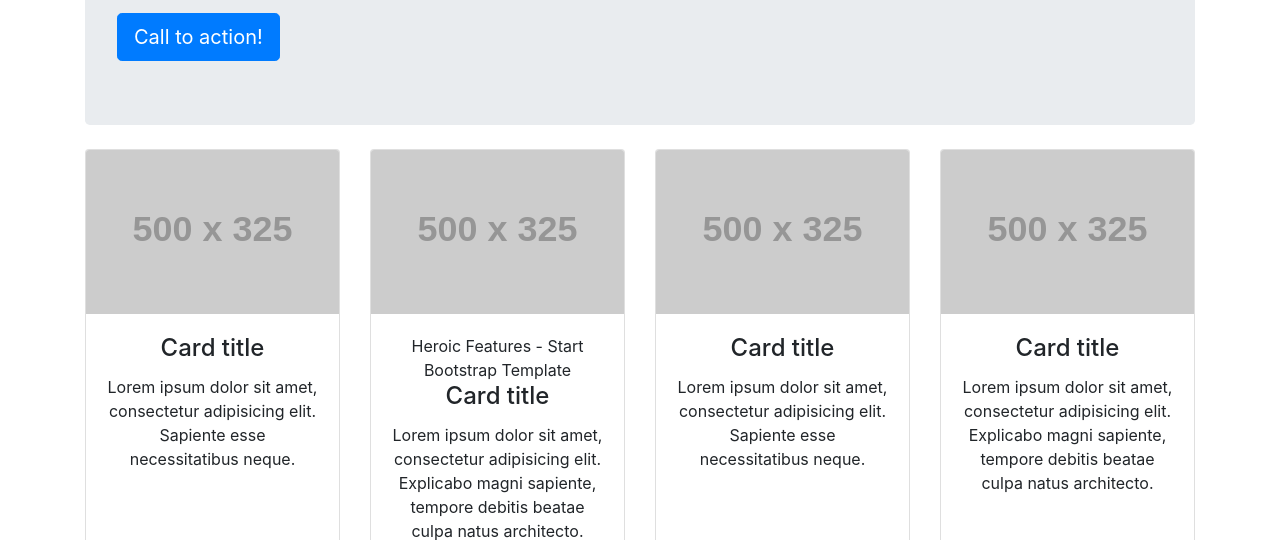
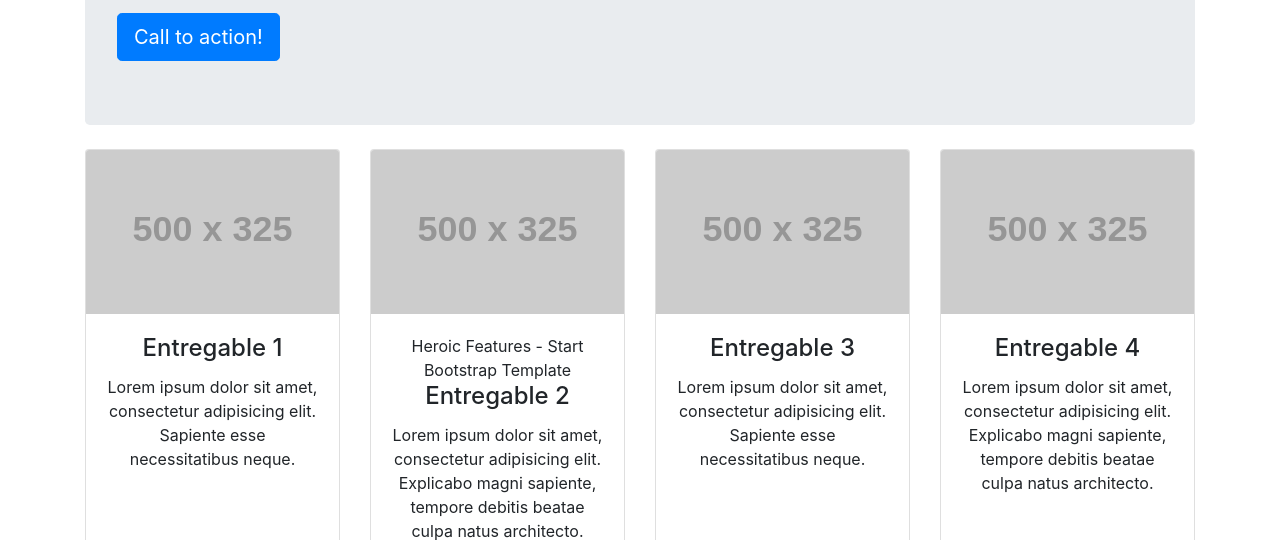
Before and after one commit to equipo19FB/externo, a website: page index.html in a window 1280 px wide. Shown: the part 412-952 px from the top of the page. Drawn offline with Linux system fonts and the light colour scheme; placeholder pictures from the web are drawn by us.

Commit message:
Update index.html

```diff
--- a/index.html
+++ b/index.html
@@ -65,7 +65,7 @@
         <div class="card h-100">
           <img class="card-img-top" src="http://placehold.it/500x325" alt="">
           <div class="card-body">
-            <h4 class="card-title">Card title</h4>
+            <h4 class="card-title">Entregable 1</h4>
             <p class="card-text">Lorem ipsum dolor sit amet, consectetur adipisicing elit. Sapiente esse necessitatibus neque.</p>
           </div>
           <div class="card-footer">
@@ -78,7 +78,7 @@
         <div class="card h-100">
           <img class="card-img-top" src="http://placehold.it/500x325" alt="">
           <div class="card-body">Heroic Features - Start Bootstrap Template
-            <h4 class="card-title">Card title</h4>
+            <h4 class="card-title">Entregable 2</h4>
             <p class="card-text">Lorem ipsum dolor sit amet, consectetur adipisicing elit. Explicabo magni sapiente, tempore debitis beatae culpa natus architecto.</p>
           </div>
           <div class="card-footer">
@@ -91,7 +91,7 @@
         <div class="card h-100">
           <img class="card-img-top" src="http://placehold.it/500x325" alt="">
           <div class="card-body">
-            <h4 class="card-title">Card title</h4>
+            <h4 class="card-title">Entregable 3</h4>
             <p class="card-text">Lorem ipsum dolor sit amet, consectetur adipisicing elit. Sapiente esse necessitatibus neque.</p>
           </div>
           <div class="card-footer">
@@ -104,7 +104,7 @@
         <div class="card h-100">
           <img class="card-img-top" src="http://placehold.it/500x325" alt="">
           <div class="card-body">
-            <h4 class="card-title">Card title</h4>
+            <h4 class="card-title">Entregable 4</h4>
             <p class="card-text">Lorem ipsum dolor sit amet, consectetur adipisicing elit. Explicabo magni sapiente, tempore debitis beatae culpa natus architecto.</p>
           </div>
           <div class="card-footer">
```
